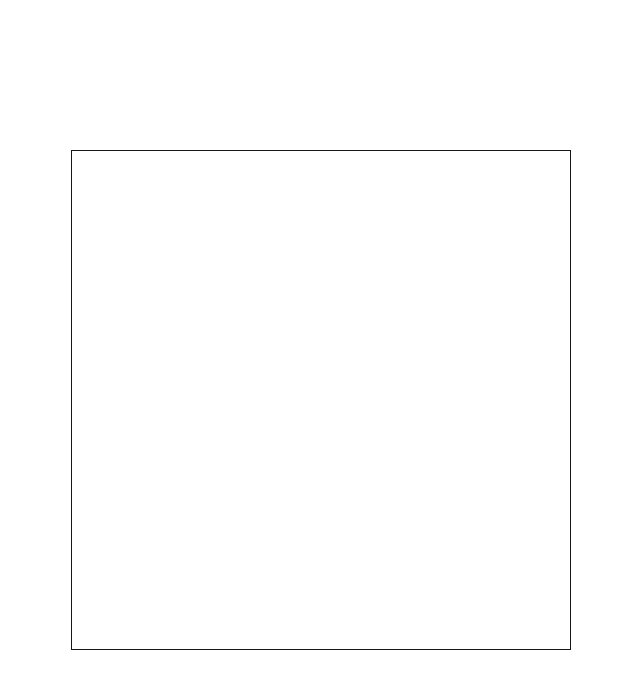
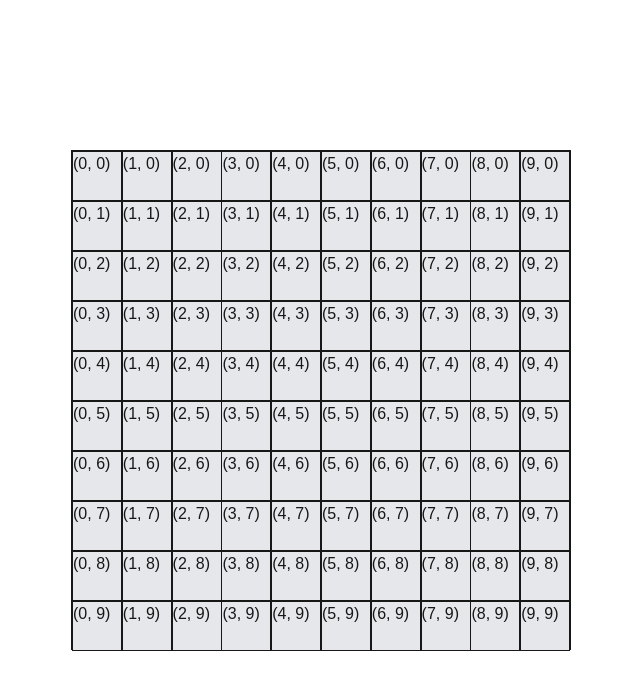
Before and after one commit to Sanghawk/fruitbox-practice, a Next.js app: page / in a window 1280 px wide. Shown: the top 690 px of the page, without its empty margins (319-959 px from the left). Built offline with nearby package versions, Linux system fonts and the light colour scheme.

Commit message:
adds selection logic (#2)

```diff
--- a/app/page.tsx
+++ b/app/page.tsx
@@ -1,5 +1,5 @@
 "use client";
-import { useRef, useState } from "react";
+import { useEffect, useRef, useState } from "react";
 
 const DIM_ROW = 10;
 const DIM_COL = 10;
@@ -28,6 +28,36 @@ function FruitBox({ col, row }: { col: number; row: number }) {
   const containerRef = useRef<HTMLDivElement>(null);
   const [origin, setOrigin] = useState<Point | null>(null);
   const [rect, setRect] = useState<Rect | null>(null);
+  const [selected, setSelected] = useState<Set<string>>(new Set());
+  useEffect(() => {
+    if (!rect || !containerRef.current) return;
+
+    const fruitIds = new Set<string>();
+    const containerBoundingRect = containerRef.current.getBoundingClientRect();
+
+    const fruitElements = containerRef.current.querySelectorAll<HTMLElement>(
+      "[data-selectable='true']"
+    );
+    fruitElements.forEach((fruitElement) => {
+      const fruitBoundingRect = fruitElement.getBoundingClientRect();
+      const rel = {
+        left: fruitBoundingRect.left - containerBoundingRect.left,
+        right: fruitBoundingRect.right - containerBoundingRect.left,
+        top: fruitBoundingRect.top - containerBoundingRect.top,
+        bottom: fruitBoundingRect.bottom - containerBoundingRect.top,
+      };
+      const intersects = !(
+        rel.right < rect.left ||
+        rel.left > rect.left + rect.width ||
+        rel.bottom < rect.top ||
+        rel.top > rect.top + rect.height
+      );
+
+      if (intersects) fruitIds.add(fruitElement.id);
+    });
+
+    setSelected(fruitIds);
+  }, [rect]);
 
   function handlePointerLeave() {
     setOrigin(null);
@@ -81,8 +111,30 @@ function FruitBox({ col, row }: { col: number; row: number }) {
         onPointerMove={handlePointerMove}
         onPointerDown={handlePointerDown}
         onPointerUp={handlePointerUp}
-        className="relative w-[500px] h-[500px] border-1"
+        className="relative w-[500px] h-[500px] border-1 select-none"
       >
+        {/* 10 by 10 cells */}
+        <div className="grid grid-rows-10">
+          {Array.from({ length: row }).map((_, i) => (
+            <div key={i} className="grid grid-cols-10">
+              {Array.from({ length: col }).map((_, j) => (
+                <div
+                  key={j}
+                  id={`${i}-${j}`}
+                  data-selectable="true"
+                  className={`w-[50px] h-[50px] border-1 ${
+                    selected.has(`${i}-${j}`)
+                      ? "bg-blue-500 text-white"
+                      : "bg-gray-200"
+                  }`}
+                >
+                  ({j}, {i})
+                </div>
+              ))}
+            </div>
+          ))}
+        </div>
+
         {rect && (
           <div
             className="absolute border-1"
```
